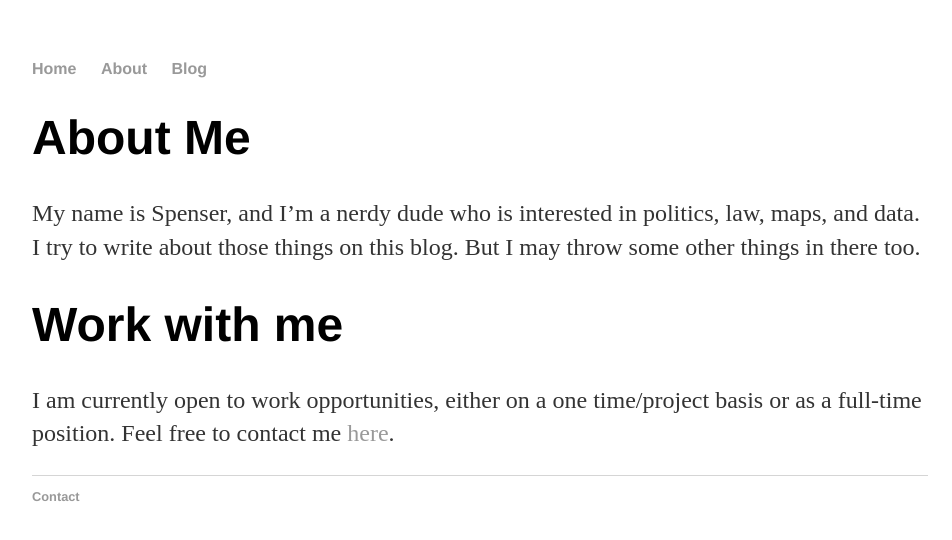
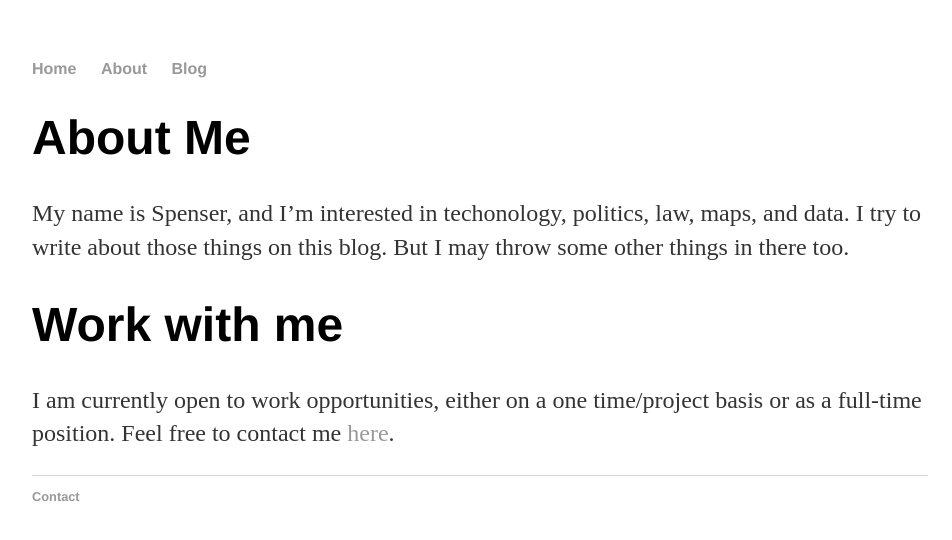
Before and after one commit to ssutinen/ssutinen.github.io, a Jekyll site: the page built from about/index.md, in a window 1280 px wide. Shown: the top 540 px of the page, without its empty margins (160-1112 px from the left). Built offline with Jekyll 4.4.1, drawn with Linux system fonts in a browser that asks for light colours; our own code applies the rules of GitHub Pages for plain Markdown files.

Commit message:
Update index.md

```diff
--- a/about/index.md
+++ b/about/index.md
@@ -1,6 +1,6 @@
 # About Me
 
- My name is Spenser, and I'm a nerdy dude who is interested in politics, law, maps, and data. I try to write about those things on this blog. But I may throw some other things in there too.
+ My name is Spenser, and I'm interested in techonology, politics, law, maps, and data. I try to write about those things on this blog. But I may throw some other things in there too.
 
 
 # Work with me
```
